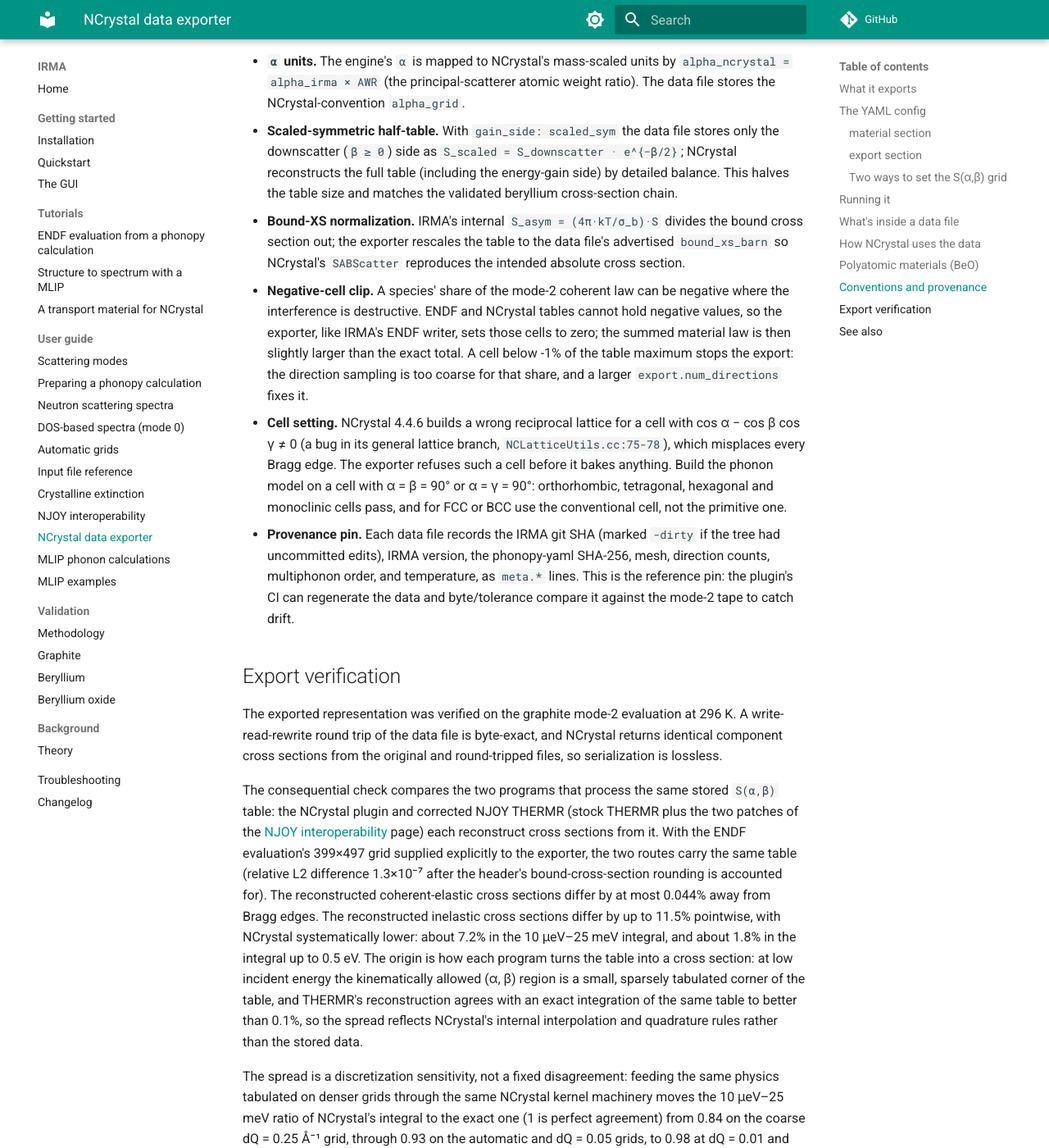
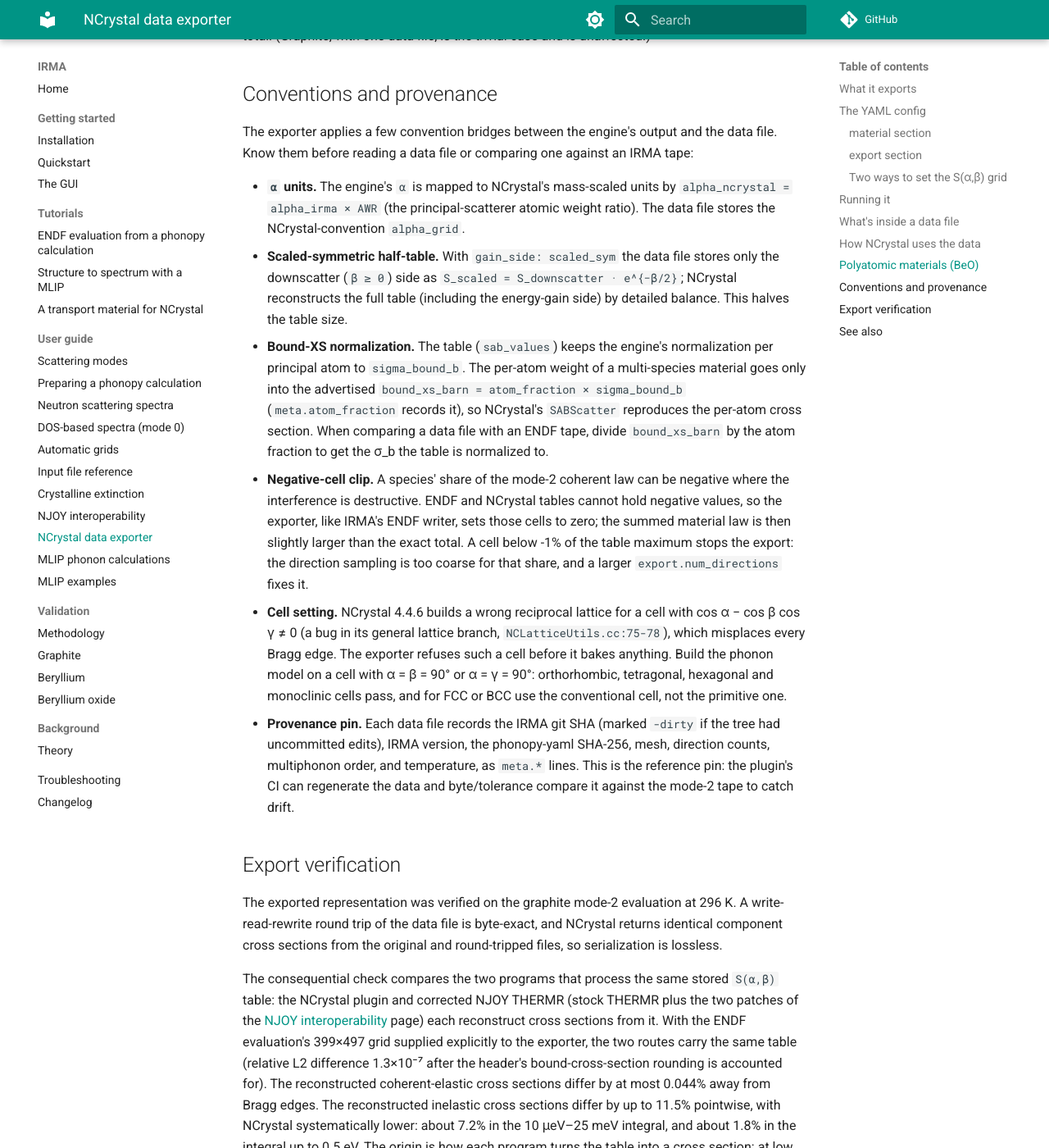
Before and after one commit to ramic-k/IRMA, an MkDocs documentation site: the page built from docs/ncrystal-plugin.md, in a window 1280 px wide and 1400 px high, scrolled down 9817 px. Shown: the whole window at 82% size. Built offline with MkDocs 1.6.1 and Material for MkDocs 9.7.7, drawn with Linux system fonts in a browser that asks for light colours; comment, search, counter and statistics services are not loaded; some of the changed text lies outside the part shown.

Commit message:
docs/ncrystal-plugin.md: elastic:false behavior, normalization, config values
With elastic: false the packs carry no elastic block and NCrystal's
standard elastic (from the placeholder Debye @DYNINFO and its own atom
data) stays active; the elastic row and the component-routing text now
say so and give ;elas=0 for an inelastic-only material. The table stays
normalized per principal atom to sigma_bound_b; bound_xs_barn is
atom_fraction x sigma_bound_b, not a rescaling of the table. gain_side
accepts only scaled_sym; the partition modes are listed with the
single-group limit on exact-total; the grid sentence names the layout
that under-integrates; the THERMR agreement is about 0.1% (+0.10%);
mode 1 exports are accepted. Two unreferenced phrases go.

Claude-Session: https://claude.ai/code/session_01C2iC5HyRUuJ3FeKVVSE61G

```diff
--- a/docs/ncrystal-plugin.md
+++ b/docs/ncrystal-plugin.md
@@ -2,12 +2,11 @@
 
 IRMA can export a mode-2 calculation (the exact coherent one-phonon
 treatment with directional Debye-Waller factors; see
-[Scattering modes](modes.md)) as per-temperature `.irmapack` files
+[Scattering modes](modes.md); mode 1 is also accepted) as per-temperature `.irmapack` files
 that the **NCrystal IRMA plugin** samples at runtime. NCrystal is the
 thermal neutron scattering library that Monte Carlo codes such as
-McStas and OpenMC use for materials; the plugin gives
-it a powder thermal-scattering model that is better than its stock
-treatment in two concrete ways: an anisotropic-Debye-Waller Bragg-elastic
+McStas and OpenMC use for materials; the plugin adds two things
+NCrystal's standard powder model lacks: an anisotropic-Debye-Waller Bragg-elastic
 line, where NCrystal's core model uses a single scalar mean-squared
 displacement (MSD), and a coherent one-phonon inelastic kernel, where
 NCrystal's built-in inelastic model is its isotropic `vdos2sab`
@@ -121,13 +120,13 @@ Every field, with its default read from `irma/ncrystal/config.py`:
 | `material_id` | — (**required**) | Output set name; data files are `<material_id>__<symbol>.irmapack`. |
 | `inelastic_mode` | `2` | Inelastic engine. `2` = coherent one-phonon + anisotropic DW (the point of the plugin). `1` (directional incoherent) is also accepted. |
 | `num_directions` | `10000` | Powder-average directions for the coherent one-phonon term. |
-| `multiphonon_num_directions` | `1000` | Powder-average directions for the multiphonon Debye-Waller term. |
+| `multiphonon_num_directions` | `1000` | Powder-average directions for the multiphonon orders. |
 | `multiphonon_max_order` | `auto` | Multiphonon order: an integer, or `auto` (the engine starts at 100 and sizes the order up to converge the high-Q Poisson sum, bounded by an internal safety cap of 2000). |
 | `min_phonon_energy_meV` | `0` | Remove every phonon mode with energy at or below this value (meV) from all terms of the pack; 0 keeps the automatic floors. Nothing replaces the removed modes, and the pack's provenance records the value; see the input reference's optional minimum phonon energy card. |
 | `jobs` | `null` | Worker processes; `null`/omitted uses all CPU cores. |
-| `gain_side` | `scaled_sym` | `scaled_sym` (default) stores the downscatter half-table; NCrystal reconstructs the upscatter side by detailed balance. `asym` is reserved for a full asymmetric table. |
-| `elastic` | `true` | Whether to attach the elastic line. When on, the data file carries the full physical elastic (coherent Bragg edges + incoherent Debye-Waller); isolate a component at scatter time with NCrystal's `comp=coh_elas` / `comp=incoh_elas`. |
-| `coherent_partition_mode` | `principal-xs-weighted` | How the engine splits the total coherent cross section across principal sites for the *inelastic* `S(α,β)` (no double-counting). |
+| `gain_side` | `scaled_sym` | `scaled_sym` (default) stores the downscatter half-table; NCrystal reconstructs the upscatter side by detailed balance. `scaled_sym` is the only accepted value (a full asymmetric table is not implemented). |
+| `elastic` | `true` | Whether to attach the elastic line. When on, the data file carries the full physical elastic (coherent Bragg edges + incoherent Debye-Waller); isolate a component at scatter time with NCrystal's `comp=coh_elas` / `comp=incoh_elas`. With `elastic: false` the data files carry no elastic block, so NCrystal's standard elastic (Bragg and incoherent, from the placeholder Debye `@DYNINFO` and NCrystal's atom data) stays active; load with `;elas=0` for an inelastic-only material. |
+| `coherent_partition_mode` | `principal-xs-weighted` | How the engine splits the total coherent cross section across principal sites for the *inelastic* `S(α,β)` (no double-counting): `principal-xs-weighted`, `exact-total` (single principal group only), or `auto` (`exact-total` for a single group, `principal-xs-weighted` otherwise). |
 | `incoherent_elastic_mode` | `isotropic` | Debye-Waller treatment of the data file's incoherent-elastic component. `isotropic` collapses each site tensor to its trace/3 scalar (NCrystal's stock model). `directional` has the plugin sample the powder-averaged anisotropic `⟨exp(-Q² û·U·û)⟩` per site, larger at high Q for anisotropic crystals, and consistent with the directional multiphonon and the per-reflection coherent elastic. The ENDF tape path cannot represent this (its incoherent-elastic record stores a single scalar W′). |
 | `alpha_grid` | `null` | Explicit `α` grid (ENDF dimensionless, `lat=1` → 0.0253 eV reference). Provide together with `beta_grid` for the **explicit** grid mode. |
 | `beta_grid` | `null` | Explicit `β` grid (downscatter, starts at 0). Provide together with `alpha_grid`. |
@@ -150,8 +149,9 @@ the same shared code (`irma.core.grids.generate_beta_grid` /
   the phonon spectrum: a β grid spanning the phonon region up to `freq_max_eV`
   (auto-estimated from the phonopy mesh when omitted), and a linear-in-Q α
   grid (α ∝ Q²) that avoids the low-Q thermal bias of a uniform-α grid. α is
-  per-species (mass-dependent), β is shared. This is not a uniform Q/E grid,
-  which under-integrates the thermal cross section.
+  per-species (mass-dependent), β is shared. This linear-in-Q layout
+  replaces the recoil-mirrored, uniform-α layout, which under-integrates the
+  thermal cross section.
 
 It is all-or-nothing: giving only one of `alpha_grid`/`beta_grid` is an error.
 The automatic-grid knobs (`freq_max_eV`, `n_lower`/`n_phonon`/`n_upper`,
@@ -250,7 +250,7 @@ meta.phonopy_yaml_sha256 = 9364...
 | `backend` | `precomputed_sab`, the data file carries a ready-to-sample table. |
 | `sab_representation` | `scaled_sym_sab`, the scaled-symmetric downscatter half-table (see [Conventions](#conventions-and-provenance)). |
 | `temperature_K` | The export temperature; the entire data file is this one T. |
-| `bound_xs_barn` | Bound scattering cross section σ_b; the table is normalized to it. |
+| `bound_xs_barn` | The per-atom weighted bound cross section, `atom_fraction × σ_b` (`meta.atom_fraction` records the fraction); the table itself stays normalized per principal atom to σ_b. |
 | `element_mass_amu` | Species mass (sets the recoil kinematics / α scaling). |
 | `alpha_grid` | Momentum-transfer grid in NCrystal's mass-scaled α (= IRMA α × AWR), `n_alpha` values. |
 | `beta_grid` | Energy-transfer grid in β (downscatter, β ≥ 0), `n_beta` values. |
@@ -300,9 +300,10 @@ and samples it. The chain:
       per-site U-tensors (paired to the NCMAT atoms by fractional position);
     - **incoherent elastic**: the per-site incoherent Debye-Waller line.
 
-    So `comp=inelas`, `comp=coh_elas`, and `comp=incoh_elas` all resolve to the
-    IRMA physics, while anything the plugin does not provide still comes from
-    NCrystal core.
+    So, for an export with `elastic: true`, `comp=inelas`, `comp=coh_elas`,
+    and `comp=incoh_elas` all resolve to the IRMA physics, while anything the
+    plugin does not provide still comes from NCrystal core. With
+    `elastic: false` only `comp=inelas` is IRMA's.
 5. **Sample.** `SABScatter` evaluates the cross section and samples the final
    `(E′, μ)` from S(α,β). The data stores only the downscatter half, so NCrystal
    reconstructs the energy-gain (up-scatter) side by detailed balance as
@@ -362,12 +363,14 @@ against an IRMA tape:
 - **Scaled-symmetric half-table.** With `gain_side: scaled_sym` the data file
   stores only the downscatter (`β ≥ 0`) side as `S_scaled = S_downscatter ·
   e^{−β/2}`; NCrystal reconstructs the full table (including the energy-gain
-  side) by detailed balance. This halves the table size and matches the
-  validated beryllium cross-section chain.
-- **Bound-XS normalization.** IRMA's internal `S_asym = (4π·kT/σ_b)·S` divides
-  the bound cross section out; the exporter rescales the table to the data
-  file's advertised `bound_xs_barn` so NCrystal's `SABScatter` reproduces the
-  intended absolute cross section.
+  side) by detailed balance. This halves the table size.
+- **Bound-XS normalization.** The table (`sab_values`) keeps the engine's
+  normalization per principal atom to `sigma_bound_b`. The per-atom weight of
+  a multi-species material goes only into the advertised `bound_xs_barn =
+  atom_fraction × sigma_bound_b` (`meta.atom_fraction` records it), so
+  NCrystal's `SABScatter` reproduces the per-atom cross section. When
+  comparing a data file with an ENDF tape, divide `bound_xs_barn` by the
+  atom fraction to get the σ_b the table is normalized to.
 - **Negative-cell clip.** A species' share of the mode-2 coherent law can be
   negative where the interference is destructive. ENDF and NCrystal tables
   cannot hold negative values, so the exporter, like IRMA's ENDF writer, sets
@@ -409,7 +412,7 @@ systematically lower: about 7.2% in the 10 μeV–25 meV integral, and about
 table into a cross section: at low incident energy the kinematically allowed
 (α, β) region is a small, sparsely tabulated corner of the table, and
 THERMR's reconstruction agrees with an exact integration of the same table
-to better than 0.1%, so the spread reflects NCrystal's internal
+to about 0.1% (+0.10%), so the spread reflects NCrystal's internal
 interpolation and quadrature rules rather than the stored data.
 
 The spread is a discretization sensitivity, not a fixed disagreement:
```
Also changed, not shown: other parts of docs/ncrystal-plugin.md (+1 -1 lines).
